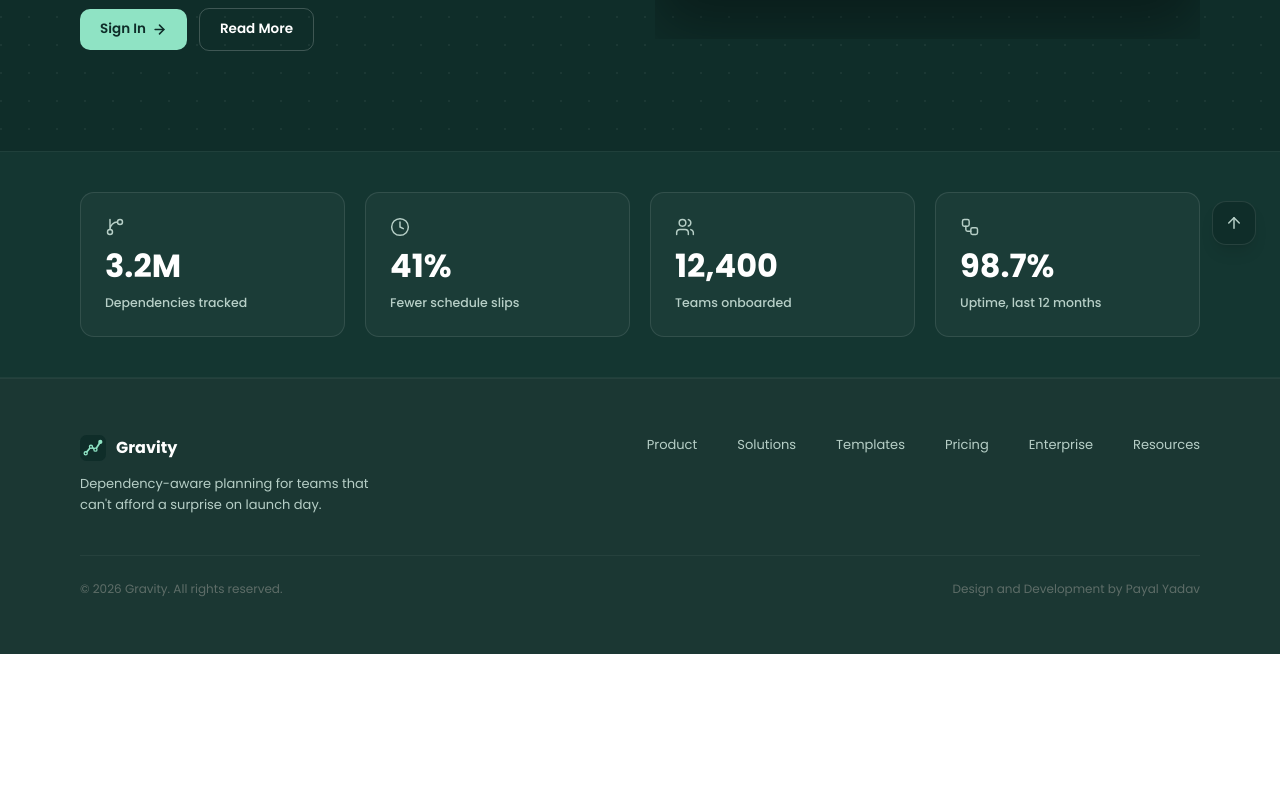
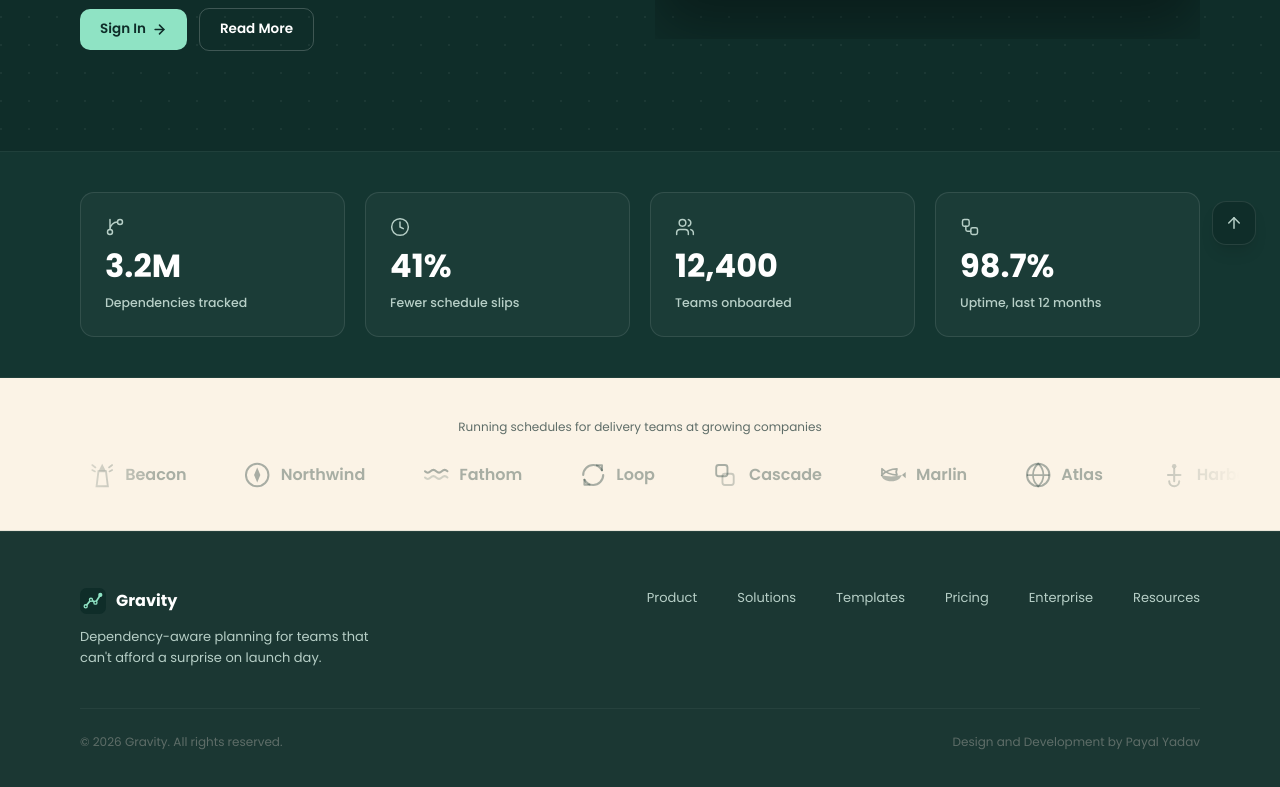
Before and after one commit to itmepayal/GRAVITY_FRONTEND, a React (Vite) app: page / in a window 1280 px wide. Shown: the part 531-1318 px from the top of the page. Before the commit the page ends 1185 px from the top, so only its background shows below. Built offline with nearby package versions, Linux system fonts and the light colour scheme.

Commit message:
feat: add animated logo stripe section and update homepage layout

```diff
--- a/src/App.tsx
+++ b/src/App.tsx
@@ -3,6 +3,7 @@ import { Navbar } from "./components/sections/navbar";
 import { Footer } from "./components/sections/footer";
 import { Hero } from "./components/sections/hero";
 import { StatsBar } from "./components/sections/stats-bar";
+import { LogoStrip } from "./components/sections/logo-stripe";
 
 function App(): JSX.Element {
   return (
@@ -10,6 +11,7 @@ function App(): JSX.Element {
       <Navbar />
       <Hero/>
       <StatsBar/>
+      <LogoStrip/>
       <Footer/>
     </div>
   );
--- /dev/null
+++ b/src/components/sections/logo-stripe.tsx
@@ -0,0 +1,29 @@
+import { COMPANY_LOGOS } from "@/constants/logo";
+
+export const LogoStrip = () => {
+  const doubled = [...COMPANY_LOGOS, ...COMPANY_LOGOS];
+
+  return (
+    <section className="bg-[#FBF3E6] py-8 sm:py-9 md:py-10 px-4 sm:px-6 lg:px-10 border-b border-[#0F2D29]/8 overflow-hidden">
+      <div className="max-w-[1160px] mx-auto">
+        <div className="text-center text-[11px] sm:text-[12px] text-[#5E6D68] mb-5 sm:mb-6">
+          Running schedules for delivery teams at growing companies
+        </div>
+      </div>
+
+      <div className="relative w-full overflow-hidden mask-fade">
+        <div className="flex gap-10 sm:gap-12 md:gap-14 w-max animate-[marquee_28s_linear_infinite]">
+          {doubled.map(({ name, Icon }, i) => (
+            <span
+              key={i}
+              className="flex items-center gap-2 text-[14px] sm:text-[15px] md:text-[16px] font-semibold text-[#0F2D29]/35 hover:text-[#0F2D29]/60 transition-colors shrink-0"
+            >
+              <Icon size={30} />
+              {name}
+            </span>
+          ))}
+        </div>
+      </div>
+    </section>
+  );
+};
--- a/src/components/sections/stats-bar.tsx
+++ b/src/components/sections/stats-bar.tsx
@@ -8,7 +8,7 @@ export const StatsBar = () => {
     <section className="bg-[#143631] border-y border-white/5">
       <div
         ref={ref}
-        className="grid grid-cols-1 sm:grid-cols-2 lg:grid-cols-4 gap-3 sm:gap-4 md:gap-5 max-w-[1400px] mx-auto py-6 sm:py-8 md:py-9 lg:py-10 px-4 sm:px-6 md:px-8 lg:px-12 xl:px-20 2xl:px-40"
+        className="grid grid-cols-2 sm:grid-cols-2 lg:grid-cols-4 gap-3 sm:gap-4 md:gap-5 max-w-[1400px] mx-auto py-6 sm:py-8 md:py-9 lg:py-10 px-4 sm:px-6 md:px-8 lg:px-12 xl:px-20 2xl:px-40"
       >
         {STATS.map((s) => (
           <StatItem key={s.label} stat={s} shown={shown} />
--- a/src/constants/index.ts
+++ b/src/constants/index.ts
@@ -56,3 +56,14 @@ export const STATS: Stat[] = [
   { value: "12,400", label: "Teams onboarded", icon: Users },
   { value: "98.7%", label: "Uptime, last 12 months", icon: Workflow },
 ];
+
+export const LOGOS = [
+  "Atlas",
+  "Harbor",
+  "Beacon",
+  "Northwind",
+  "Fathom",
+  "Loop",
+  "Cascade",
+  "Marlin",
+];
--- /dev/null
+++ b/src/constants/logo.tsx
@@ -0,0 +1,129 @@
+import React from "react";
+
+
+const AtlasIcon = ({ size = 20 }: { size?: number }) => (
+  <svg width={size} height={size} viewBox="0 0 24 24" fill="none" aria-hidden="true">
+    <circle cx="12" cy="12" r="9" stroke="currentColor" strokeWidth="1.6" />
+    <path
+      d="M3 12h18M12 3c2.8 2.4 4.2 5.6 4.2 9s-1.4 6.6-4.2 9c-2.8-2.4-4.2-5.6-4.2-9s1.4-6.6 4.2-9Z"
+      stroke="currentColor"
+      strokeWidth="1.4"
+    />
+  </svg>
+);
+
+
+
+const HarborIcon = ({ size = 20 }: { size?: number }) => (
+  <svg width={size} height={size} viewBox="0 0 24 24" fill="none" aria-hidden="true">
+    <circle cx="12" cy="5" r="1.8" fill="currentColor" />
+    <path
+      d="M12 7v10M7 12h10M8 17c0 2.2 1.8 4 4 4s4-1.8 4-4"
+      stroke="currentColor"
+      strokeWidth="1.6"
+      strokeLinecap="round"
+    />
+  </svg>
+);
+
+const BeaconIcon = ({ size = 20 }: { size?: number }) => (
+  <svg width={size} height={size} viewBox="0 0 24 24" fill="none" aria-hidden="true">
+    <path d="M12 3l3 6h-6l3-6Z" fill="currentColor" />
+    <path d="M9 9h6l1.5 12h-9L9 9Z" stroke="currentColor" strokeWidth="1.5" />
+    <path
+      d="M4 8l2.2 1.2M20 8l-2.2 1.2M4 4l2.6 2M20 4l-2.6 2"
+      stroke="currentColor"
+      strokeWidth="1.3"
+      strokeLinecap="round"
+    />
+  </svg>
+);
+
+const NorthwindIcon = ({ size = 20 }: { size?: number }) => (
+  <svg width={size} height={size} viewBox="0 0 24 24" fill="none" aria-hidden="true">
+    <circle cx="12" cy="12" r="9" stroke="currentColor" strokeWidth="1.6" />
+    <path d="M12 6l2.5 6-2.5 6-2.5-6L12 6Z" fill="currentColor" />
+  </svg>
+);
+
+const FathomIcon = ({ size = 20 }: { size?: number }) => (
+  <svg width={size} height={size} viewBox="0 0 24 24" fill="none" aria-hidden="true">
+    <path
+      d="M3 9c1.5 1.5 3 1.5 4.5 0s3-1.5 4.5 0 3 1.5 4.5 0 3-1.5 4.5 0"
+      stroke="currentColor"
+      strokeWidth="1.6"
+      strokeLinecap="round"
+    />
+    <path
+      d="M3 14c1.5 1.5 3 1.5 4.5 0s3-1.5 4.5 0 3 1.5 4.5 0 3-1.5 4.5 0"
+      stroke="currentColor"
+      strokeWidth="1.6"
+      strokeLinecap="round"
+      opacity="0.5"
+    />
+  </svg>
+);
+
+const LoopIcon = ({ size = 20 }: { size?: number }) => (
+  <svg width={size} height={size} viewBox="0 0 24 24" fill="none" aria-hidden="true">
+    <path
+      d="M4 12a8 8 0 0 1 8-8c3 0 5.6 1.7 7 4.2"
+      stroke="currentColor"
+      strokeWidth="1.7"
+      strokeLinecap="round"
+    />
+    <path
+      d="M20 12a8 8 0 0 1-8 8c-3 0-5.6-1.7-7-4.2"
+      stroke="currentColor"
+      strokeWidth="1.7"
+      strokeLinecap="round"
+    />
+    <path
+      d="M19 8.2 19 4.2 15 4.2M5 15.8 5 19.8 9 19.8"
+      stroke="currentColor"
+      strokeWidth="1.7"
+      strokeLinecap="round"
+      strokeLinejoin="round"
+    />
+  </svg>
+);
+
+const CascadeIcon = ({ size = 20 }: { size?: number }) => (
+  <svg width={size} height={size} viewBox="0 0 24 24" fill="none" aria-hidden="true">
+    <rect x="4" y="4" width="9" height="9" rx="2" stroke="currentColor" strokeWidth="1.5" />
+    <rect x="9" y="11" width="9" height="9" rx="2" stroke="currentColor" strokeWidth="1.5" opacity="0.6" />
+  </svg>
+);
+
+const MarlinIcon = ({ size = 20 }: { size?: number }) => (
+  <svg width={size} height={size} viewBox="0 0 24 24" fill="none" aria-hidden="true">
+    <path
+      d="M3 12c4-4 9-5 12-5-1 2-1 3 0 5-3 0-8-1-12-5Z"
+      stroke="currentColor"
+      strokeWidth="1.4"
+      strokeLinejoin="round"
+    />
+    <path
+      d="M2 12c5 1.5 12 1.5 17 0-1.5 3-3.5 5-8.5 5S3.5 15 2 12Z"
+      fill="currentColor"
+      opacity="0.85"
+    />
+    <path d="M19 12l3-2.5v5L19 12Z" fill="currentColor" />
+  </svg>
+);
+
+export interface CompanyLogo {
+  name: string;
+  Icon: React.ElementType;
+}
+
+export const COMPANY_LOGOS: CompanyLogo[] = [
+  { name: "Atlas", Icon: AtlasIcon },
+  { name: "Harbor", Icon: HarborIcon },
+  { name: "Beacon", Icon: BeaconIcon },
+  { name: "Northwind", Icon: NorthwindIcon },
+  { name: "Fathom", Icon: FathomIcon },
+  { name: "Loop", Icon: LoopIcon },
+  { name: "Cascade", Icon: CascadeIcon },
+  { name: "Marlin", Icon: MarlinIcon },
+];
--- a/src/index.css
+++ b/src/index.css
@@ -140,4 +140,32 @@
   html::-webkit-scrollbar {
     display: none; /* Chrome, Safari, Edge */
   }
+
+  @keyframes marquee {
+  from {
+    transform: translateX(0);
+  }
+
+  to {
+    transform: translateX(-50%);
+  }
 }
+
+.mask-fade {
+  -webkit-mask-image: linear-gradient(
+    to right,
+    transparent,
+    black 10%,
+    black 90%,
+    transparent
+  );
+
+  mask-image: linear-gradient(
+    to right,
+    transparent,
+    black 10%,
+    black 90%,
+    transparent
+  );
+}
+}
```
